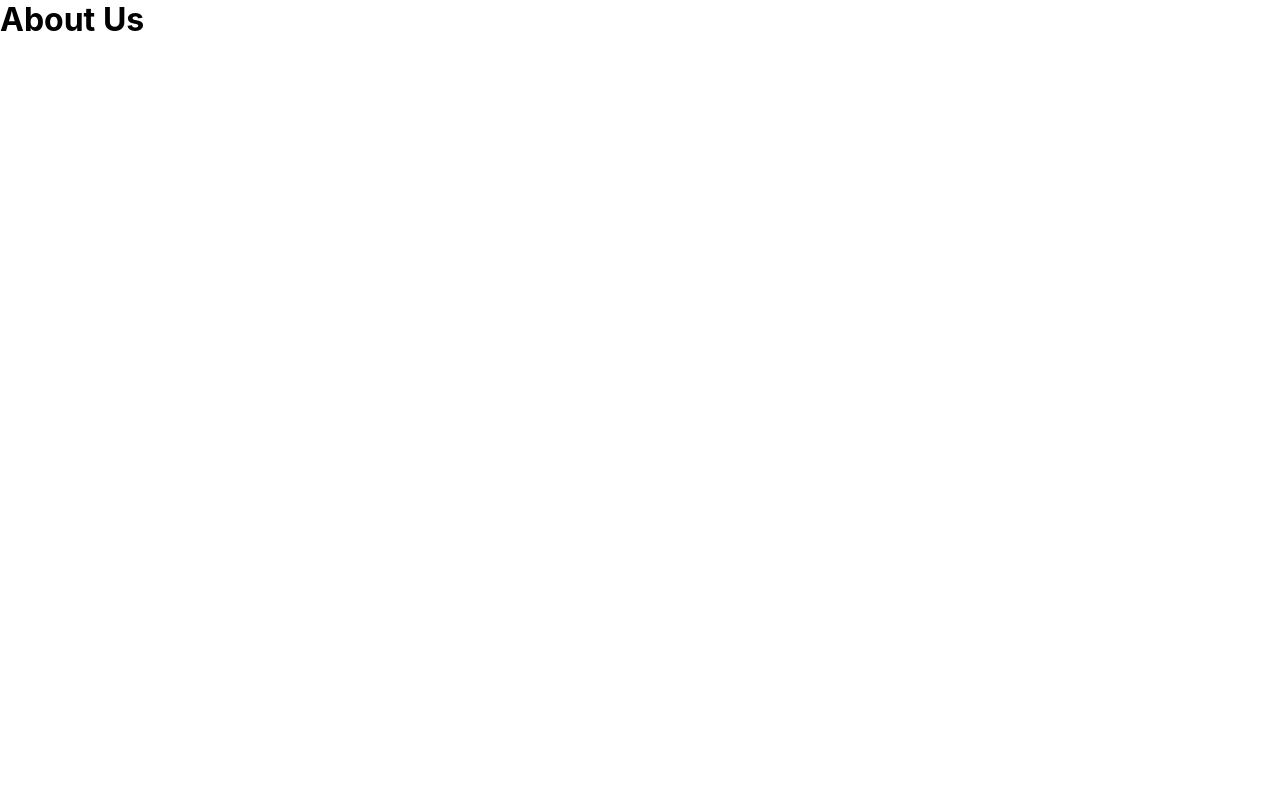
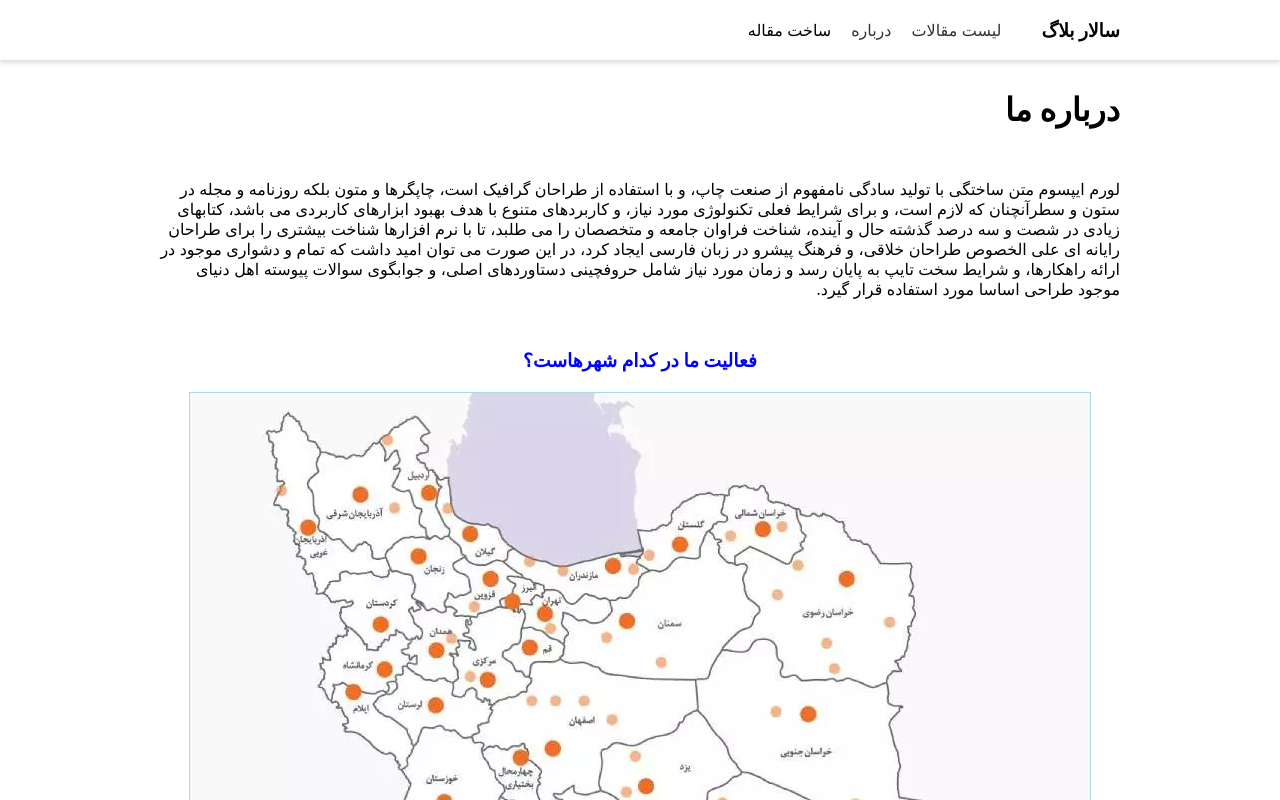
Before and after one commit to s-m-jan/practice-react-blog, a React (Create React App) app: page /about in a window 1280 px wide. Shown: the top 800 px of the page. Built offline with nearby package versions, Linux system fonts and the light colour scheme.

Commit message:
links added

```diff
--- a/src/App.js
+++ b/src/App.js
@@ -6,7 +6,7 @@ function App() {
     <div className="App">
      <Routes>
       <Route path="/" element={<Home/>}/>
-      <Route path="About" element={<AboutUs/>}/>
+      <Route path="/about" element={<AboutUs/>}/>
      </Routes>
 
     </div>
--- a/src/components/navabar/Navbar.jsx
+++ b/src/components/navabar/Navbar.jsx
@@ -1,4 +1,5 @@
 import styled from "./navbar.module.css";
+import { Link } from "react-router-dom";
 
 
 
@@ -9,9 +10,17 @@ function Navbar(props) {
         <div className={styled.header}>
           <h3>{props.title}</h3>
           <ul>
-            <li>لیست مقالات</li>
+
+            <li>
+              <Link to="/">لیست مقالات</Link>
+            </li>
+            <li>
+              <Link to="/About">درباره </Link>
+            </li>
+
+
             <li>ساخت مقاله</li>
-            <li>درباره</li>
+
           </ul>
         </div>
       </div>
--- a/src/index.css
+++ b/src/index.css
@@ -24,3 +24,8 @@ ul{
 .container{
   padding: 0 160px;
 }
+
+a{
+  text-decoration: none;
+  color: #333;
+}
--- a/src/pages/aboutUs/AboutUs.jsx
+++ b/src/pages/aboutUs/AboutUs.jsx
@@ -1,12 +1,37 @@
+import Footer from "../../components/footer/Footer";
+import Navbar from "../../components/navabar/Navbar";
+import Iran from "./../../assets/images/iranmap.webp";
+import styled from "./AboutUs.module.css"
 
+function AboutUs() {
+  return (
+    <div>
+      <Navbar title="سالار بلاگ" />
 
-function AboutUs(){
+      <div className="container">
+        <div className={styled.aboutUs}>
+          <h1>درباره ما</h1>
+          <p>
+            لورم ایپسوم متن ساختگی با تولید سادگی نامفهوم از صنعت چاپ، و با
+            استفاده از طراحان گرافیک است، چاپگرها و متون بلکه روزنامه و مجله در
+            ستون و سطرآنچنان که لازم است، و برای شرایط فعلی تکنولوژی مورد نیاز،
+            و کاربردهای متنوع با هدف بهبود ابزارهای کاربردی می باشد، کتابهای
+            زیادی در شصت و سه درصد گذشته حال و آینده، شناخت فراوان جامعه و
+            متخصصان را می طلبد، تا با نرم افزارها شناخت بیشتری را برای طراحان
+            رایانه ای علی الخصوص طراحان خلاقی، و فرهنگ پیشرو در زبان فارسی ایجاد
+            کرد، در این صورت می توان امید داشت که تمام و دشواری موجود در ارائه
+            راهکارها، و شرایط سخت تایپ به پایان رسد و زمان مورد نیاز شامل
+            حروفچینی دستاوردهای اصلی، و جوابگوی سوالات پیوسته اهل دنیای موجود
+            طراحی اساسا مورد استفاده قرار گیرد.
+          </p>
+          <h3>فعالیت ما در کدام شهرهاست؟</h3>
 
-    return(
-        <div>
-            <h1>About Us</h1>
+          <img src={Iran} alt="iran" />
         </div>
-    )
+      </div>
+      <Footer/>
+    </div>
+  );
 }
 
-export default AboutUs
+export default AboutUs;
--- /dev/null
+++ b/src/pages/aboutUs/AboutUs.module.css
@@ -0,0 +1,29 @@
+.aboutUs{
+    direction: rtl;
+    display: flex;
+    flex-direction: column;
+    justify-content: start;
+}
+
+.aboutUs h1, .aboutUs p{
+    align-self:self-start;
+}
+
+.aboutUs h3, .aboutUs img{
+    align-self: center;
+}
+
+
+.aboutUs *{
+    margin-top: 30px;
+    margin-bottom: 20px;
+}
+
+.aboutUs h3{
+    color: blue;
+}
+
+.aboutUs img{
+    border: 1px solid lightblue;
+    margin-top: 0px;
+}
```
Also changed, not shown: src/assets/images/iranmap.webp (added).
